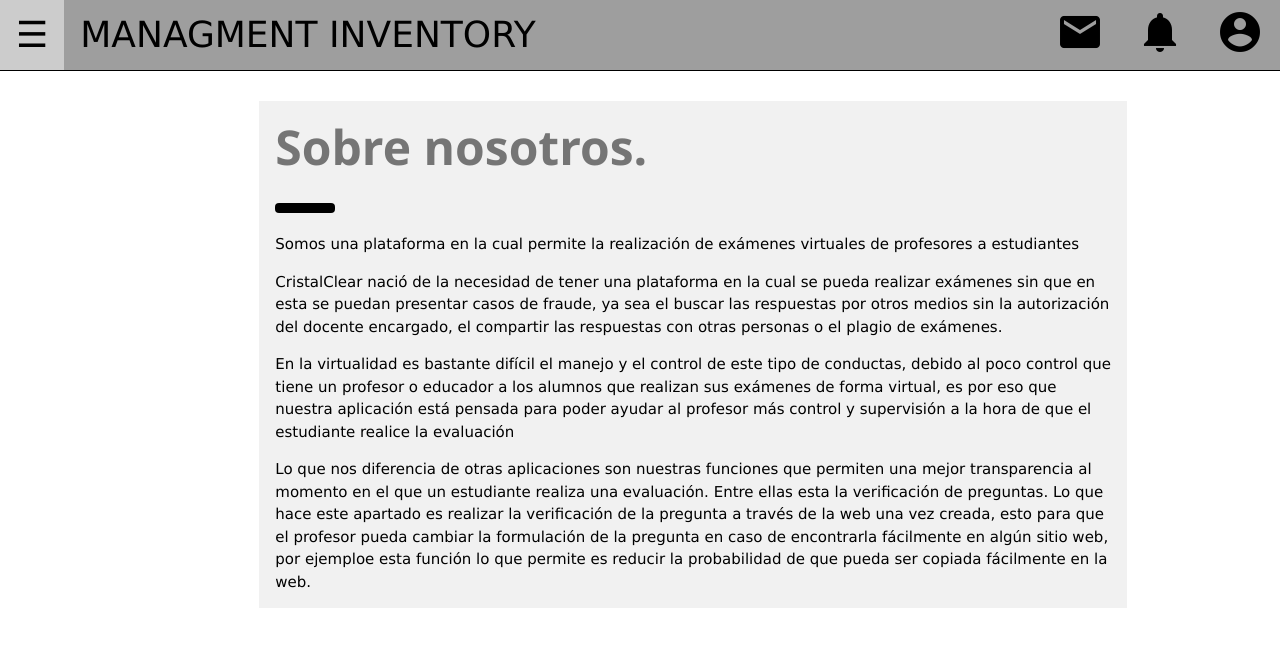
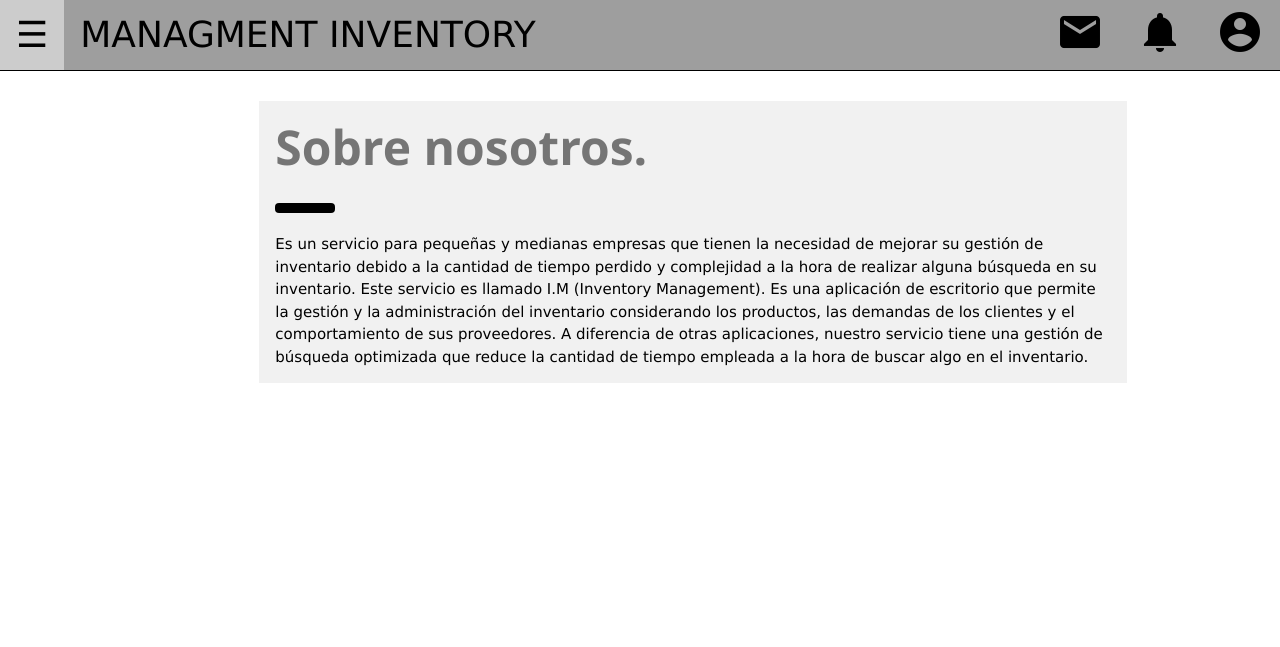
Before and after one commit to mamorenoc19/Managemet_Inventory, a Django app: page /Managemet_Inventory_App/home/ in a window 1280 px wide. Shown: the top 647 px of the page. Run offline with Django 3.2, Linux system fonts and the light colour scheme.

Commit message:
Update home.html

```diff
--- a/Management_Inventory_Project/Managemet_Inventory_App/templates/Managemet_Inventory_App/home.html
+++ b/Management_Inventory_Project/Managemet_Inventory_App/templates/Managemet_Inventory_App/home.html
@@ -8,29 +8,13 @@
 <div class="w3-container w3-light-gray" id="sobre_nosotros" style="margin:30px">
     <h1 class="w3-xxxlarge w3-text-gray"><b>Sobre nosotros.</b></h1>
     <hr style="width:50px;border:5px solid rgb(0, 0, 0)" class="w3-round">
-    <p>Somos una plataforma en la cual permite la realización de exámenes virtuales de profesores a estudiantes</p>
     <p>
-        CristalClear nació de la necesidad de tener una plataforma en la cual se pueda realizar exámenes sin que en esta
-        se
-        puedan presentar casos de fraude, ya sea el buscar las respuestas por otros medios sin la autorización del
-        docente
-        encargado, el compartir las respuestas con otras personas o el plagio de exámenes.
-    </p>
-    <p>
-        En la virtualidad es bastante difícil el manejo y el control de este tipo de conductas, debido al poco control
-        que tiene
-        un profesor o educador a los alumnos que realizan sus exámenes de forma virtual, es por eso que nuestra
-        aplicación está
-        pensada para poder ayudar al profesor más control y supervisión a la hora de que el estudiante realice la
-        evaluación
-    </p>
-    <p>
-        Lo que nos diferencia de otras aplicaciones son nuestras funciones que permiten una mejor transparencia
-        al momento en el que un estudiante realiza una evaluación. Entre ellas esta la verificación de preguntas.
-        Lo que hace este apartado es realizar la verificación de la pregunta a través de la web una vez creada,
-        esto para que el profesor pueda cambiar la formulación de la pregunta en caso de encontrarla fácilmente
-        en algún sitio web, por ejemploe esta función lo que permite es reducir la probabilidad de que pueda ser
-        copiada fácilmente en la web.
+        Es un servicio para pequeñas y medianas empresas que tienen la necesidad de mejorar su gestión de inventario debido a la
+        cantidad de tiempo perdido y complejidad a la hora de realizar alguna búsqueda en su inventario. Este servicio es
+        llamado I.M (Inventory Management). Es una aplicación de escritorio que permite la gestión y la administración del
+        inventario considerando los productos, las demandas de los clientes y el comportamiento de sus proveedores. A diferencia
+        de otras aplicaciones, nuestro servicio tiene una gestión de búsqueda optimizada que reduce la cantidad de tiempo
+        empleada a la hora de buscar algo en el inventario.
     </p>
 </div>
 {% endblock %}
```
